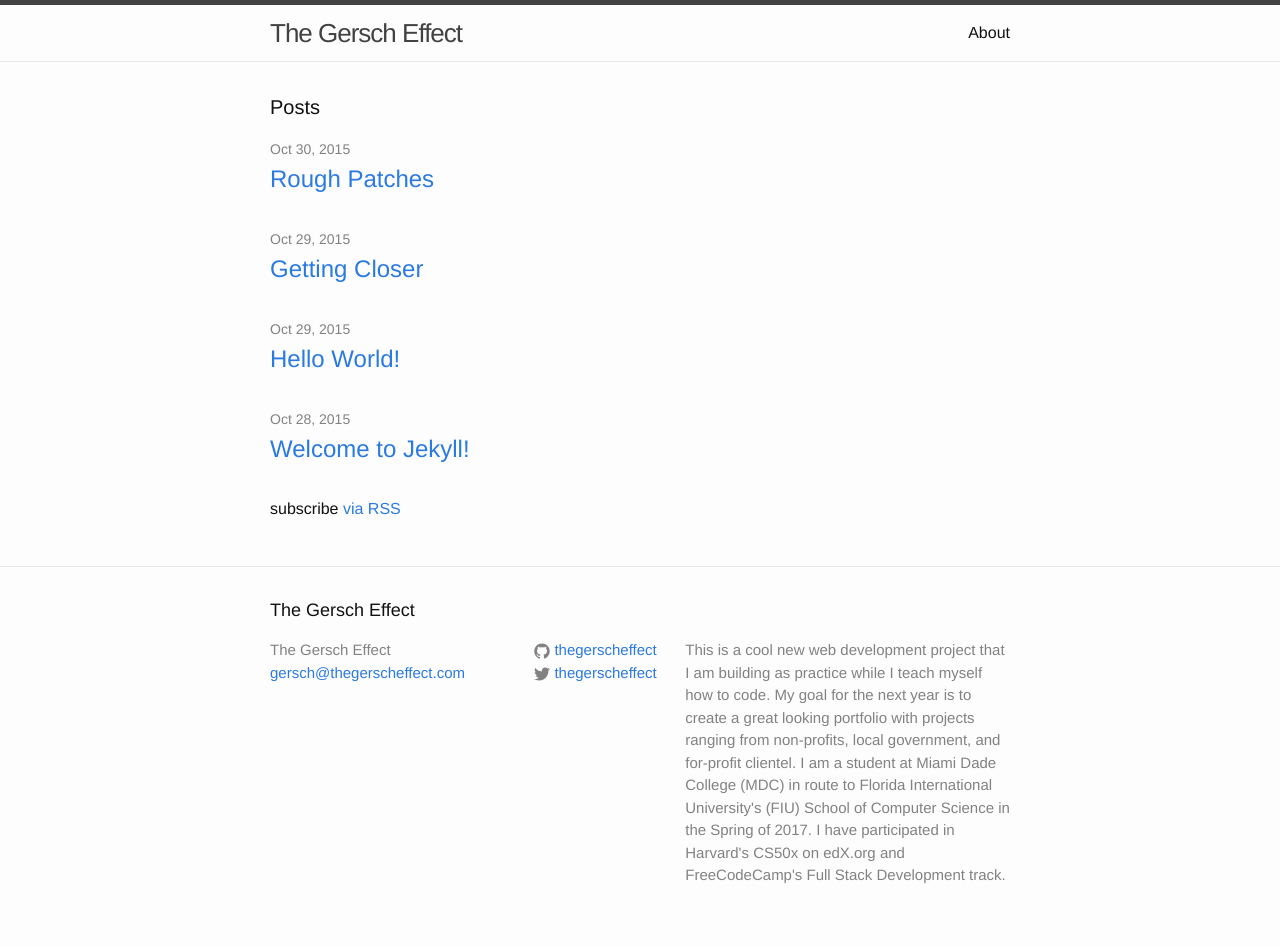
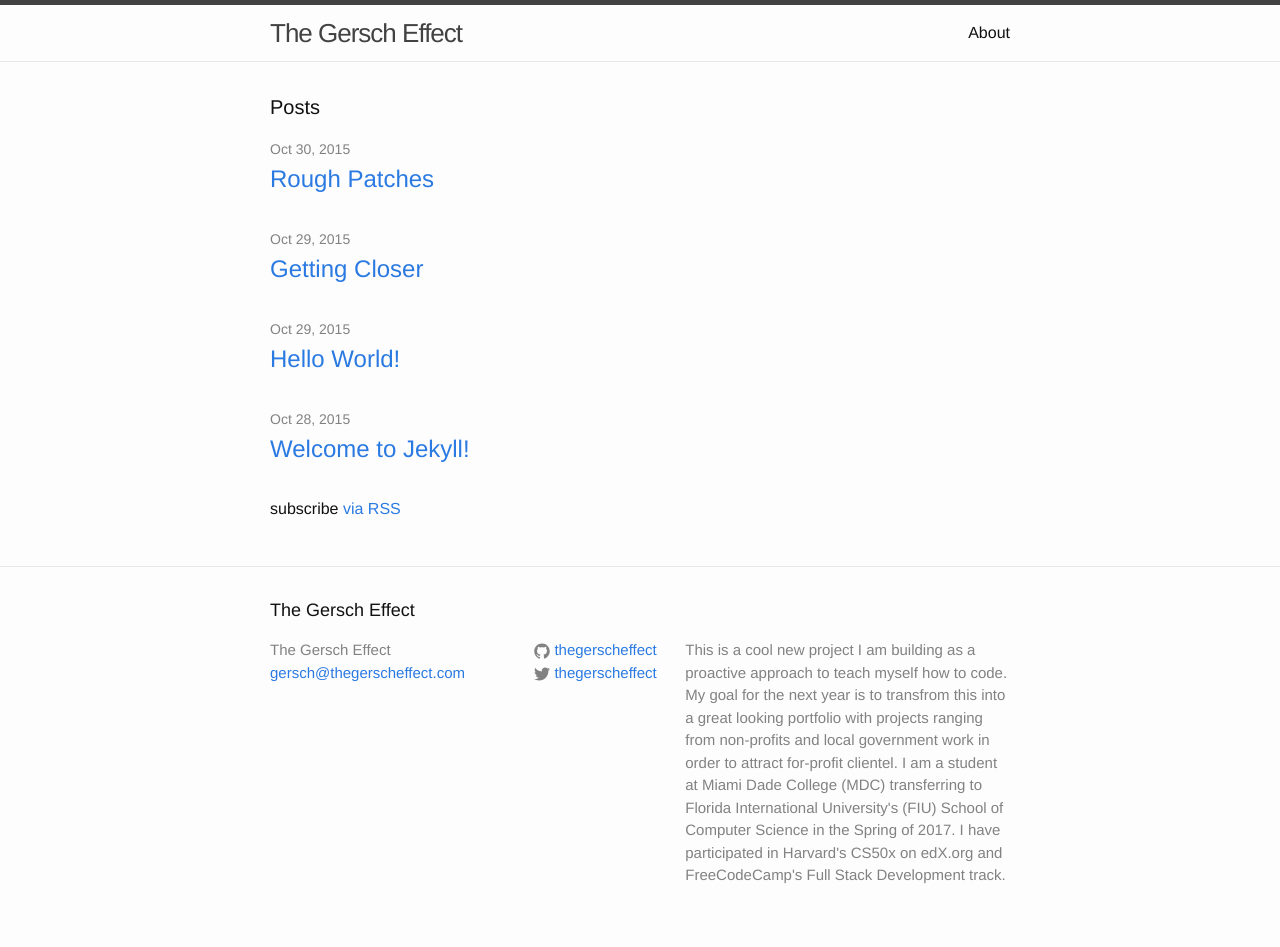
Before and after one commit to thegerscheffect/thegerscheffect.github.io, a Jekyll site: the page built from index.html, in a window 1280 px wide. Built offline with Jekyll 4.4.1, drawn with Linux system fonts in a browser that asks for light colours.

Commit message:
Shortened description of the blog

```diff
--- a/_config.yml
+++ b/_config.yml
@@ -9,7 +9,7 @@
 title: "The Gersch Effect"
 email: gersch@thegerscheffect.com
 description: > # this means to ignore newlines until "baseurl:"
-  This is a cool new web development project that I am building as practice while I teach myself how to code. My goal for the next year is to create a great looking portfolio with projects ranging from non-profits, local government, and for-profit clientel. I am a student at Miami Dade College (MDC) in route to Florida International University's (FIU) School of Computer Science in the Spring of 2017. I have participated in Harvard's CS50x on edX.org and FreeCodeCamp's Full Stack Development track.
+  This is a cool new project I am building as a proactive approach to teach myself how to code. My goal for the next year is to transfrom this into a great looking portfolio with projects ranging from non-profits and local government work in order to attract for-profit clientel. I am a student at Miami Dade College (MDC) transferring to Florida International University's (FIU) School of Computer Science in the Spring of 2017. I have participated in Harvard's CS50x on edX.org and FreeCodeCamp's Full Stack Development track.
 
 baseurl: "" # the subpath of your site, e.g. /blog
 url: "http://thegerscheffect.com" # the base hostname & protocol for your site
```
